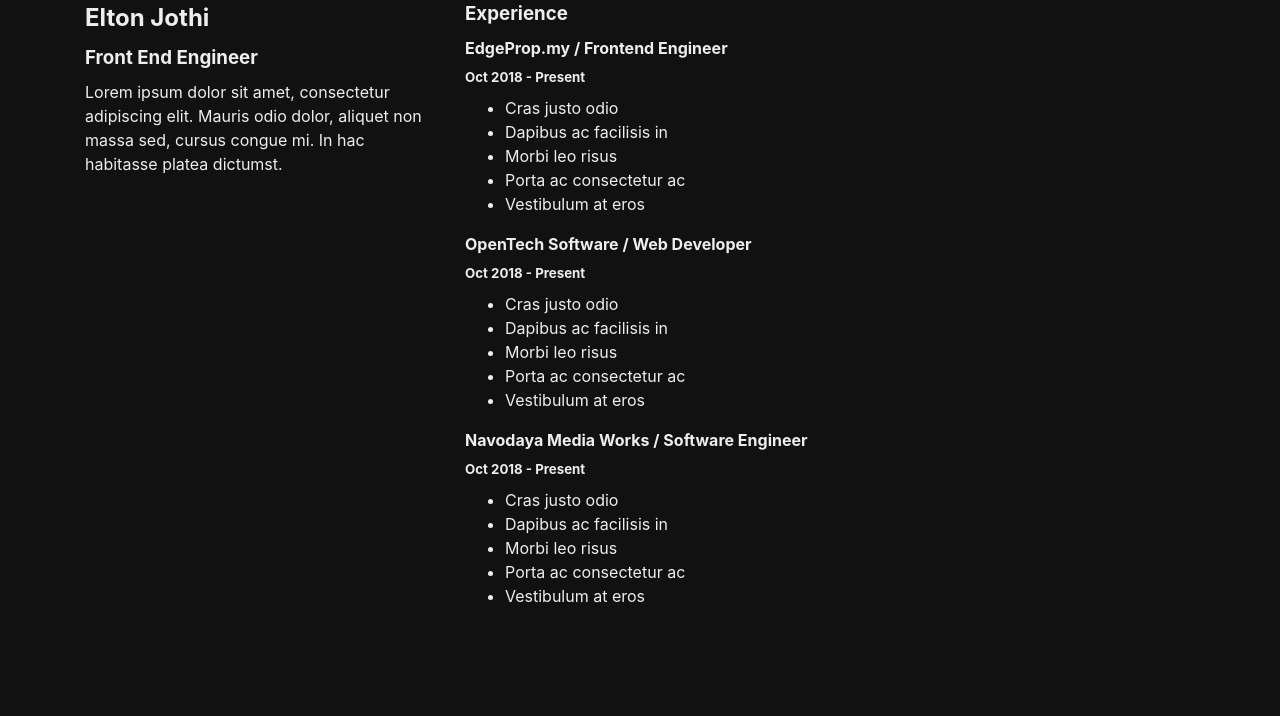
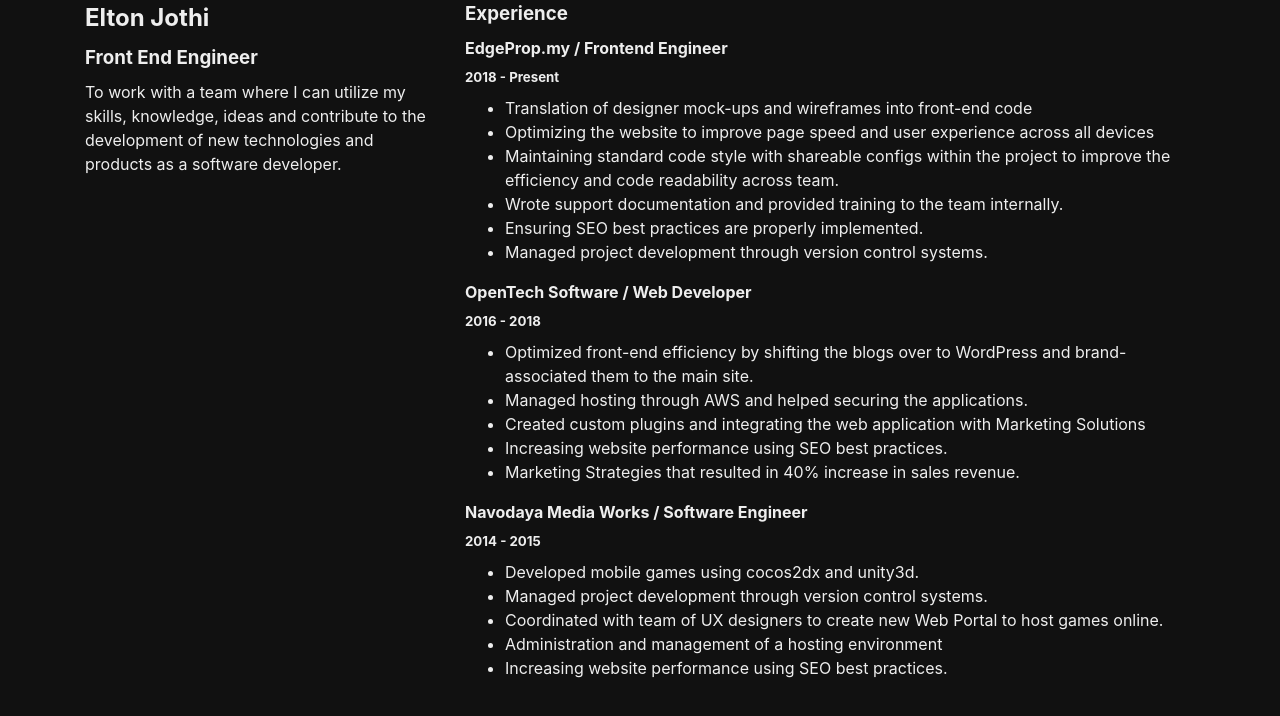
Before and after one commit to eltonjothi/frontpage, a Next.js app: page / in a window 1280 px wide. Shown: the top 716 px of the page. Built offline with nearby package versions, Linux system fonts and the light colour scheme.

Commit message:
real content

```diff
--- a/pages/index.jsx
+++ b/pages/index.jsx
@@ -14,9 +14,9 @@
           <div class="row">
             <div class="col-12">
               <p>
-                Lorem ipsum dolor sit amet, consectetur adipiscing elit. Mauris
-                odio dolor, aliquet non massa sed, cursus congue mi. In hac
-                habitasse platea dictumst.
+                To work with a team where I can utilize my skills, knowledge,
+                ideas and contribute to the development of new technologies and
+                products as a software developer.
               </p>
             </div>
           </div>
@@ -26,35 +26,36 @@
             <div class="col-12">
               <h3>Experience</h3>
               <h4>EdgeProp.my / Frontend Engineer</h4>
-              <h5>Oct 2018 - Present</h5>
+              <h5>2018 - Present</h5>
               <ul class="list-group list-group-flush">
-                <li class="list-group-item">Cras justo odio</li>
-                <li class="list-group-item">Dapibus ac facilisis in</li>
-                <li class="list-group-item">Morbi leo risus</li>
-                <li class="list-group-item">Porta ac consectetur ac</li>
-                <li class="list-group-item">Vestibulum at eros</li>
+                <li class="list-group-item">Translation of designer mock-ups and wireframes into front-end code</li>
+                <li class="list-group-item">Optimizing the website to improve page speed and user experience across all devices</li>
+                <li class="list-group-item">Maintaining standard code style with shareable configs within the project to improve the efficiency and code readability across team.</li>
+                <li class="list-group-item">Wrote support documentation and provided training to the team internally.</li>
+                <li class="list-group-item">Ensuring SEO best practices are properly implemented.</li>
+                <li class="list-group-item">Managed project development through version control systems.</li>
               </ul>
             </div>
             <div class="col-12">
               <h4>OpenTech Software / Web Developer</h4>
-              <h5>Oct 2018 - Present</h5>
+              <h5>2016 - 2018</h5>
               <ul class="list-group list-group-flush">
-                <li class="list-group-item">Cras justo odio</li>
-                <li class="list-group-item">Dapibus ac facilisis in</li>
-                <li class="list-group-item">Morbi leo risus</li>
-                <li class="list-group-item">Porta ac consectetur ac</li>
-                <li class="list-group-item">Vestibulum at eros</li>
+                <li class="list-group-item">Optimized front-end efficiency by shifting the blogs over to WordPress and brand-associated them to the main site.</li>
+                <li class="list-group-item">Managed hosting through AWS and helped securing the applications.</li>
+                <li class="list-group-item">Created custom plugins and integrating the web application with Marketing Solutions</li>
+                <li class="list-group-item">Increasing website performance using SEO best practices.</li>
+                <li class="list-group-item">Marketing Strategies that resulted in 40% increase in sales revenue.</li>
               </ul>
             </div>
             <div class="col-12">
               <h4>Navodaya Media Works / Software Engineer</h4>
-              <h5>Oct 2018 - Present</h5>
+              <h5>2014 - 2015</h5>
               <ul class="list-group list-group-flush">
-                <li class="list-group-item">Cras justo odio</li>
-                <li class="list-group-item">Dapibus ac facilisis in</li>
-                <li class="list-group-item">Morbi leo risus</li>
-                <li class="list-group-item">Porta ac consectetur ac</li>
-                <li class="list-group-item">Vestibulum at eros</li>
+                <li class="list-group-item">Developed mobile games using cocos2dx and unity3d.</li>
+                <li class="list-group-item">Managed project development through version control systems.</li>
+                <li class="list-group-item">Coordinated with team of UX designers to create new Web Portal to host games online.</li>
+                <li class="list-group-item">Administration and management of a hosting environment</li>
+                <li class="list-group-item">Increasing website performance using SEO best practices.</li>
               </ul>
             </div>
           </div>
```
